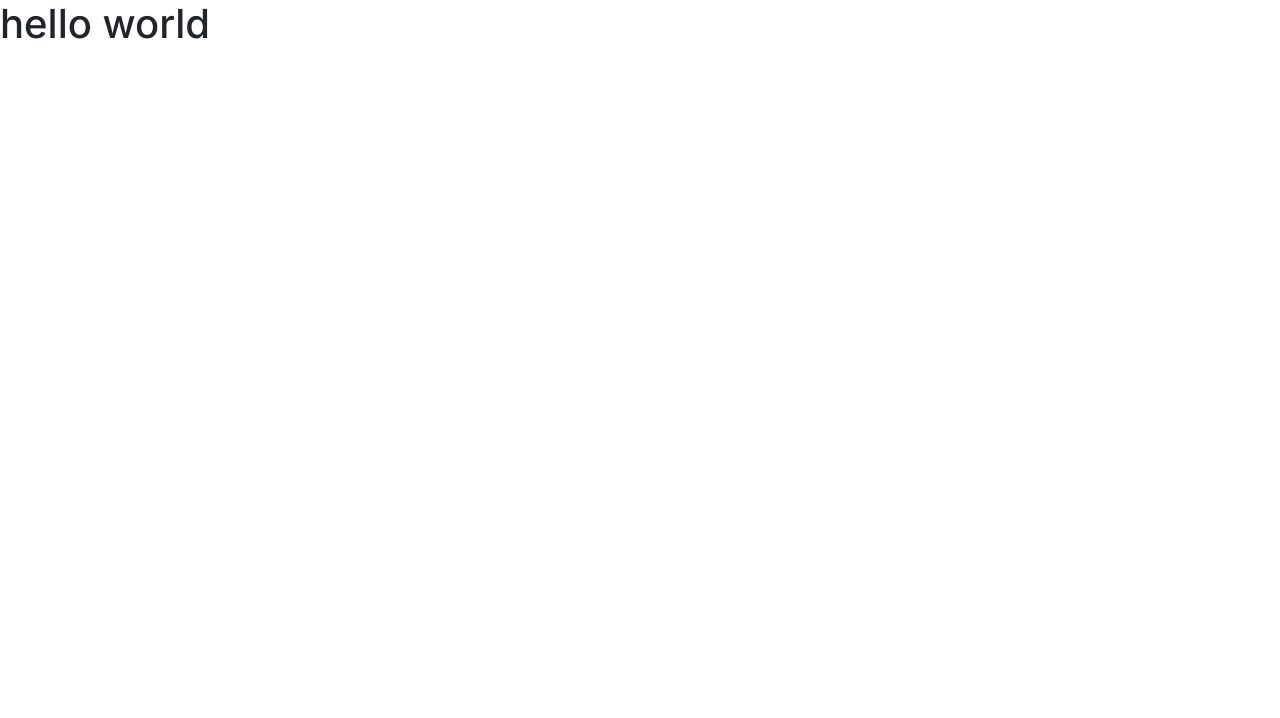
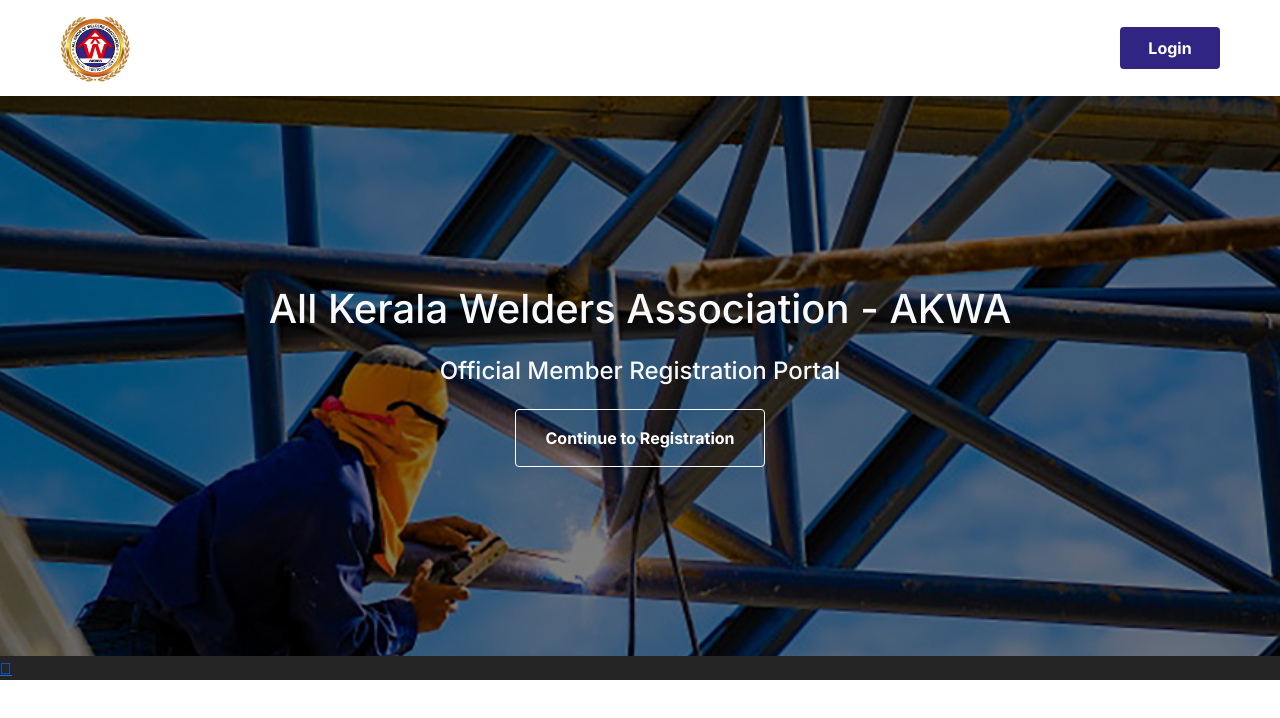
Before and after one commit to FaizalKhan-AT/akwak-site, a React (Create React App) app: page / in a window 1280 px wide. Shown: the top 718 px of the page. Built offline with nearby package versions, Linux system fonts and the light colour scheme.

Commit message:
home page without footer

```diff
--- a/public/index.html
+++ b/public/index.html
@@ -17,6 +17,13 @@
       integrity="sha384-EVSTQN3/azprG1Anm3QDgpJLIm9Nao0Yz1ztcQTwFspd3yD65VohhpuuCOmLASjC"
       crossorigin="anonymous"
     />
+    <link
+      rel="stylesheet"
+      href="https://cdnjs.cloudflare.com/ajax/libs/font-awesome/6.1.1/css/all.min.css"
+      integrity="sha512-KfkfwYDsLkIlwQp6LFnl8zNdLGxu9YAA1QvwINks4PhcElQSvqcyVLLD9aMhXd13uQjoXtEKNosOWaZqXgel0g=="
+      crossorigin="anonymous"
+      referrerpolicy="no-referrer"
+    />
     <meta
       name="description"
       content="All Kerala Welders Association - A group that started as just a whatsapp group to bring all the welding workers in Kerala together to discuss their problems and resolve professional doubts and soon very quickly became an organization On 25th august 2021."
--- a/src/App.css
+++ b/src/App.css
@@ -1,3 +1,47 @@
 * {
   font-family: "Inter", sans-serif !important;
 }
+.navbar {
+  box-shadow: 0 0 10px rgba(0, 0, 0, 0.2);
+  position: sticky;
+  top: 0;
+  background: #fff;
+  z-index: 25;
+}
+.btn-login,
+.btn-reg {
+  background: #302583;
+  color: #fff !important;
+  width: 100px;
+}
+.btn-reg {
+  width: 250px;
+  background: none;
+  border: 1px solid #ffff;
+  transition: all 0.3s ease-in-out;
+}
+.btn-reg:hover {
+  background: #302583;
+  border: none;
+}
+.btn {
+  box-shadow: none !important;
+}
+.banner {
+  background: url("./Assets/banner_img.jpg") no-repeat;
+  background-size: cover;
+  height: 70vh;
+  width: 100%;
+  z-index: 1;
+}
+.overlay {
+  z-index: 2;
+  background: rgba(0, 0, 0, 0.5);
+}
+.banner-container {
+  z-index: 3;
+}
+.footer {
+  background: #252525;
+  color: #fff;
+}
--- a/src/App.js
+++ b/src/App.js
@@ -1,10 +1,14 @@
 import "./App.css";
+import Home from "./Pages/Home";
+import { BrowserRouter as Router, Link, Route, Routes } from "react-router-dom";
 
 function App() {
   return (
-    <div className="App">
-      <h1>hello world</h1>
-    </div>
+    <Router>
+      <Routes>
+        <Route exact path="/" element={<Home />} />
+      </Routes>
+    </Router>
   );
 }
 
--- /dev/null
+++ b/src/Components/Banner/Banner.jsx
@@ -0,0 +1,23 @@
+import React from "react";
+
+function Banner() {
+  return (
+    <>
+      <div className="banner position-relative">
+        <div
+          style={{ height: "100%" }}
+          className="container banner-container gap-3 flex-column position-relative d-flex align-items-center justify-content-center text-light fw-bold"
+        >
+          <h1>All Kerala Welders Association - AKWA</h1>
+          <h4>Official Member Registration Portal</h4>
+          <button className="btn btn-reg py-3 fw-bold">
+            Continue to Registration
+          </button>
+        </div>
+        <div className="overlay position-absolute top-0 start-0 end-0 bottom-0"></div>
+      </div>
+    </>
+  );
+}
+
+export default Banner;
--- /dev/null
+++ b/src/Components/Footer/Footer.jsx
@@ -0,0 +1,20 @@
+import React from "react";
+import { Link } from "react-router-dom";
+
+function Footer() {
+  return (
+    <div className="footer">
+      <div className="d-flex flex-column">
+        <div>
+          <Link
+            to="https://www.facebook.com/groups/2793711450840872/?ref=share"
+            target="_blank"
+            className="fab fa-facebook"
+          ></Link>
+        </div>
+      </div>
+    </div>
+  );
+}
+
+export default Footer;
--- /dev/null
+++ b/src/Components/Navbar/Navbar.jsx
@@ -0,0 +1,20 @@
+import React from "react";
+import { Link } from "react-router-dom";
+import logo from "../../Assets/akwa_logo.png";
+
+function Navbar() {
+  return (
+    <nav className="navbar navbar-lg">
+      <div className="container-fluid d-flex align-items-center justify-content-between mx-5">
+        <Link to="/" className="navbar-brand d-flex align-items-center">
+          <img src={logo} width="70" alt="All Kerala Welders Association" />
+        </Link>
+        <Link to="/Login" className="btn btn-login fw-bold py-2">
+          Login
+        </Link>
+      </div>
+    </nav>
+  );
+}
+
+export default Navbar;
--- /dev/null
+++ b/src/Pages/Home.jsx
@@ -0,0 +1,16 @@
+import React from "react";
+import Banner from "../Components/Banner/Banner";
+import Footer from "../Components/Footer/Footer";
+import Navbar from "../Components/Navbar/Navbar";
+
+function Home() {
+  return (
+    <>
+      <Navbar />
+      <Banner />
+      <Footer />
+    </>
+  );
+}
+
+export default Home;
```
Also changed, not shown: src/Assets/banner_img.jpg (added).
